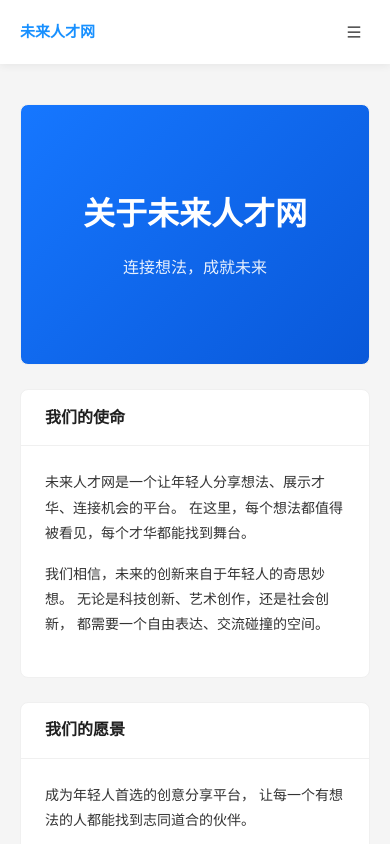
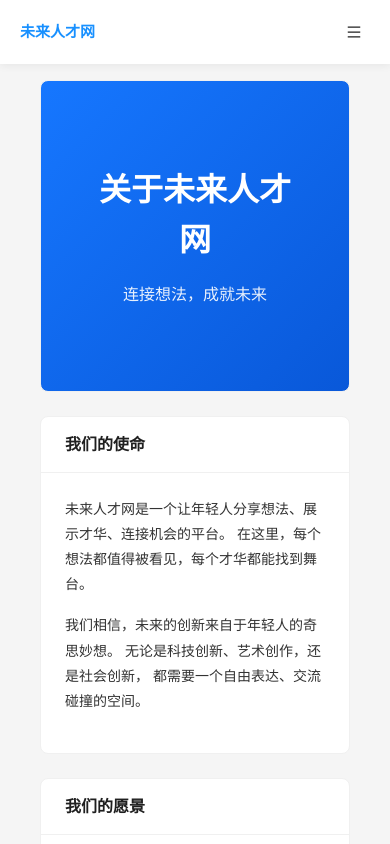
Before and after one commit to xch0911/futuretalent-ui, a React (Vite) app: page /about in a window 390 px wide. Shown: the top 844 px of the page. Built offline with nearby package versions, Linux system fonts and the light colour scheme.

Commit message:
fix: set mobile padding-top to 0 for about/faq/terms/privacy and统一反馈页边距

```diff
--- a/src/pages/About/index.module.css
+++ b/src/pages/About/index.module.css
@@ -1,4 +1,6 @@
 .about {
+  max-width: 1200px;
+  margin: 0 auto;
   padding: 24px 0 48px;
   min-height: calc(100vh - 200px);
 }
@@ -8,6 +10,7 @@
   color: #fff;
   text-align: center;
   padding: 60px 20px;
+  border-radius: 8px;
 }
 
 .hero .title {
@@ -61,6 +64,13 @@
 }
 
 @media (max-width: 768px) {
+  .about {
+    padding-top: 0;
+    padding-left: 20px;
+    padding-right: 20px;
+    padding-bottom: 48px;
+  }
+
   .hero .title {
     font-size: 32px;
   }
--- a/src/pages/FAQ/index.module.css
+++ b/src/pages/FAQ/index.module.css
@@ -1,4 +1,6 @@
 .faq {
+  max-width: 1200px;
+  margin: 0 auto;
   padding: 24px 0 48px;
   min-height: calc(100vh - 200px);
 }
@@ -8,6 +10,7 @@
   color: #fff;
   text-align: center;
   padding: 60px 20px;
+  border-radius: 8px;
 }
 
 .hero .icon {
@@ -87,6 +90,13 @@
 }
 
 @media (max-width: 768px) {
+  .faq {
+    padding-top: 0;
+    padding-left: 20px;
+    padding-right: 20px;
+    padding-bottom: 48px;
+  }
+
   .hero .icon {
     font-size: 48px;
   }
--- a/src/pages/Privacy/index.module.css
+++ b/src/pages/Privacy/index.module.css
@@ -1,4 +1,6 @@
 .privacy {
+  max-width: 1200px;
+  margin: 0 auto;
   padding: 24px 0 48px;
   min-height: calc(100vh - 200px);
 }
@@ -9,6 +11,7 @@
   text-align: center;
   padding: 60px 20px;
   margin-bottom: 24px;
+  border-radius: 8px;
 }
 
 .hero .title {
@@ -63,6 +66,13 @@
 }
 
 @media (max-width: 768px) {
+  .privacy {
+    padding-top: 0;
+    padding-left: 20px;
+    padding-right: 20px;
+    padding-bottom: 48px;
+  }
+
   .hero .title {
     font-size: 32px;
   }
--- a/src/pages/Terms/index.module.css
+++ b/src/pages/Terms/index.module.css
@@ -1,4 +1,6 @@
 .terms {
+  max-width: 1200px;
+  margin: 0 auto;
   padding: 24px 0 48px;
   min-height: calc(100vh - 200px);
 }
@@ -9,6 +11,7 @@
   text-align: center;
   padding: 60px 20px;
   margin-bottom: 24px;
+  border-radius: 8px;
 }
 
 .hero .title {
@@ -62,6 +65,13 @@
 }
 
 @media (max-width: 768px) {
+  .terms {
+    padding-top: 0;
+    padding-left: 20px;
+    padding-right: 20px;
+    padding-bottom: 48px;
+  }
+
   .hero .title {
     font-size: 32px;
   }
```
Also changed, not shown: 1 other file (tests, documents, lock files or other folders).
